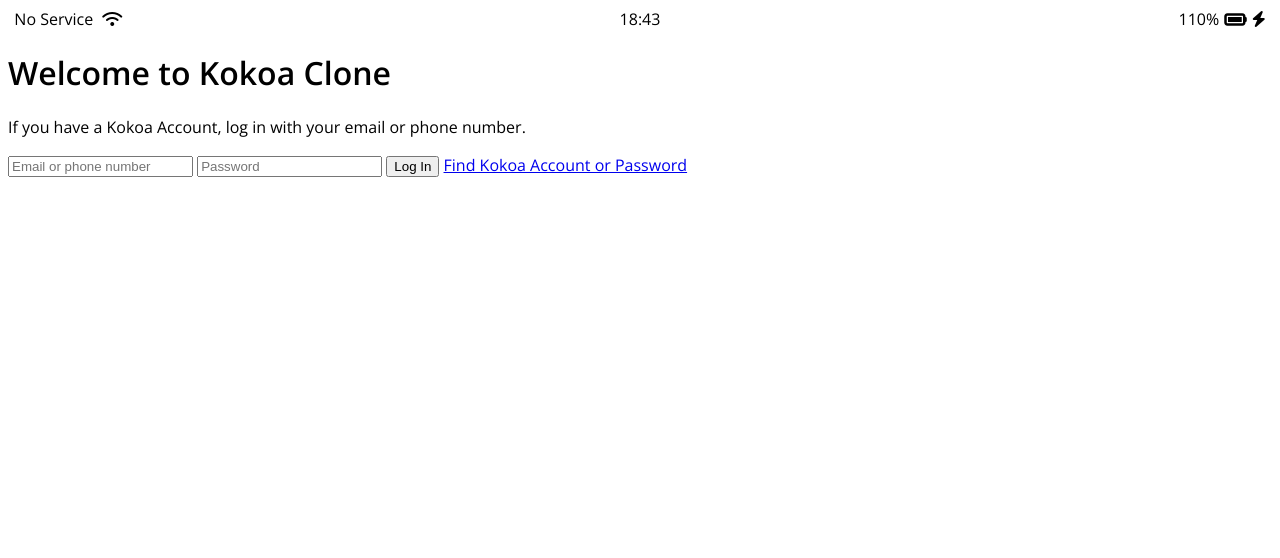
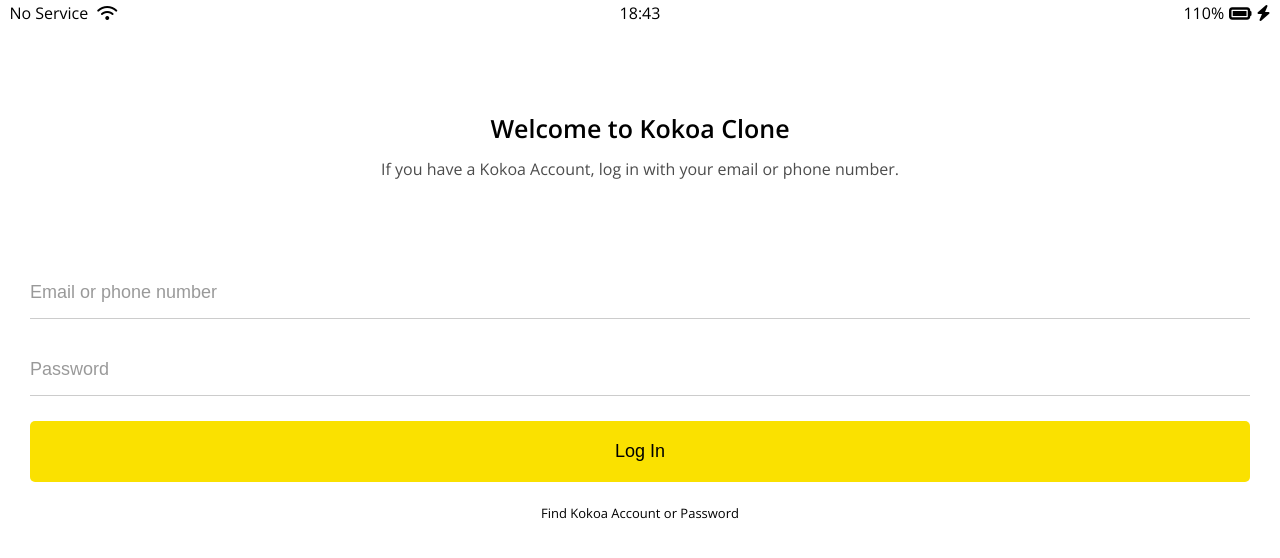
Before and after one commit to sunnyjung3/kokoa-clone-2022, a plain HTML site: page index.html in a window 1280 px wide. Drawn offline with nearby package versions, Linux system fonts and the light colour scheme.

Commit message:
until 6.9
6.9 Recap and Forms 까지 작업한거

```diff
--- /dev/null
+++ b/css/components/status-bar.css
@@ -0,0 +1,24 @@
+.status-bar {
+    display: flex;
+    justify-content: center;
+    padding: 5px 3px;
+  }
+  .status-bar__column {
+    width: 33%;
+  }
+  .status-bar__column:first-child span {
+    margin-right: 5px;
+  }
+  .status-bar__column:nth-child(2) {
+    display: flex;
+    justify-content: center;
+  }
+  .status-bar__column:last-child {
+    display: flex;
+    justify-content: flex-end;
+    align-items: center;
+  }
+
+  .status-bar__column .fa-battery-full {
+    margin: 0px 5px;
+  }
--- /dev/null
+++ b/css/reset.css
@@ -0,0 +1,128 @@
+html,
+body,
+div,
+span,
+applet,
+object,
+iframe,
+h1,
+h2,
+h3,
+h4,
+h5,
+h6,
+p,
+blockquote,
+pre,
+a,
+abbr,
+acronym,
+address,
+big,
+cite,
+code,
+del,
+dfn,
+em,
+img,
+ins,
+kbd,
+q,
+s,
+samp,
+small,
+strike,
+strong,
+sub,
+sup,
+tt,
+var,
+b,
+u,
+i,
+center,
+dl,
+dt,
+dd,
+ol,
+ul,
+li,
+fieldset,
+form,
+label,
+legend,
+table,
+caption,
+tbody,
+tfoot,
+thead,
+tr,
+th,
+td,
+article,
+aside,
+canvas,
+details,
+embed,
+figure,
+figcaption,
+footer,
+header,
+hgroup,
+menu,
+nav,
+output,
+ruby,
+section,
+summary,
+time,
+mark,
+audio,
+video {
+  margin: 0;
+  padding: 0;
+  border: 0;
+  font-size: 100%;
+  font: inherit;
+  vertical-align: baseline;
+}
+/* HTML5 display-role reset for older browsers */
+article,
+aside,
+details,
+figcaption,
+figure,
+footer,
+header,
+hgroup,
+menu,
+nav,
+section {
+  display: block;
+}
+body {
+  line-height: 1;
+}
+ol,
+ul {
+  list-style: none;
+}
+blockquote,
+q {
+  quotes: none;
+}
+blockquote:before,
+blockquote:after,
+q:before,
+q:after {
+  content: "";
+  content: none;
+}
+table {
+  border-collapse: collapse;
+  border-spacing: 0;
+}
+
+input:focus {
+    outline: none;
+}
--- /dev/null
+++ b/css/screen/login.css
@@ -0,0 +1,60 @@
+.welcome-header {
+    margin: 90px 0px;
+    text-align: center;
+    display: flex;
+    flex-direction: column;
+    align-items: center;
+  }
+
+  .welcome-header__title {
+    margin-bottom: 20px;
+    font-size: 25px;
+    font-weight: 600;
+  }
+
+  .welcome-header__text {
+    width: 60%;
+    opacity: 0.7;
+  }
+
+  /* Log In */
+
+  #login-form {
+    display: flex;
+    flex-direction: column;
+    margin: 0px 30px;
+  }
+
+  #login-form input {
+    border: none;
+    padding: 15px 0px;
+    font-size: 18px;
+    margin-bottom: 25px;
+  }
+
+  #login-form input::placeholder {
+    color: rgba(0, 0, 0, 0.4);
+  }
+
+  #login-form input:not([type="submit"]) {
+    border-bottom: 1px solid rgba(0, 0, 0, 0.2);
+    transition: border-color .3s ease-in-out;
+  }
+
+  #login-form input:focus {
+    border-color: var(--yellow);
+  }
+
+  #login-form input[type="submit"] {
+    background-color: var(--yellow);
+    cursor: pointer;
+    padding: 20px 0px;
+    border-radius: 5px;
+  }
+
+  #login-form a {
+    text-align: center;
+    text-decoration: none;
+    color: inherit;
+    font-size: 13px;
+  }
--- a/css/styles.css
+++ b/css/styles.css
@@ -1,29 +1,13 @@
 @import url("https://fonts.googleapis.com/css2?family=Open+Sans:wght@400;600&display=swap");
+@import "reset.css";
+@import "variables.css";
+
+/* Components */
+@import "components/status-bar.css";
+
+/* Screen */
+@import "screen/login.css";
 
 body {
   font-family: "Open Sans", sans-serif;
 }
-
-.status-bar {
-  display: flex;
-  justify-content: center;
-}
-.status-bar__column {
-  width: 33%;
-}
-.status-bar__column:first-child span {
-  margin-right: 5px;
-}
-.status-bar__column:nth-child(2) {
-  display: flex;
-  justify-content: center;
-}
-.status-bar__column:last-child {
-  display: flex;
-  justify-content: flex-end;
-  align-items: center;
-}
-
-.status-bar__column .fa-battery-full {
-  margin: 0px 5px;
-}
--- /dev/null
+++ b/css/variables.css
@@ -0,0 +1,3 @@
+:root {
+    --yellow: #fae100;
+}
--- a/index.html
+++ b/index.html
@@ -25,9 +25,9 @@
         </div>
     </div>
 
-    <header>
-        <h1>Welcome to Kokoa Clone</h1>
-        <p>If you have a Kokoa Account, log in with your email or phone number.</p>
+    <header class="welcome-header">
+        <h1 class="welcome-header__title">Welcome to Kokoa Clone</h1>
+        <p class="welcome-header__text">If you have a Kokoa Account, log in with your email or phone number.</p>
     </header>
 
     <form id="login-form">
```
